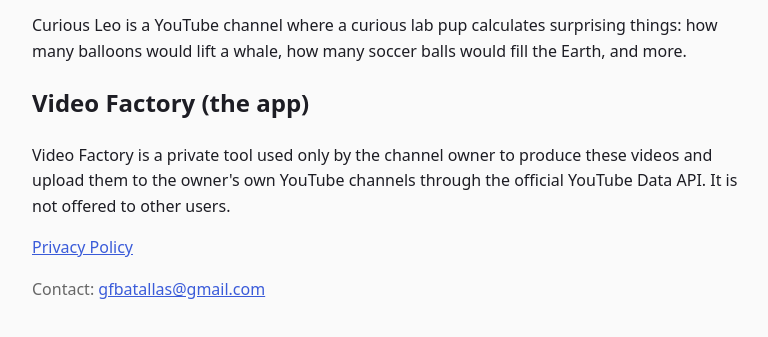
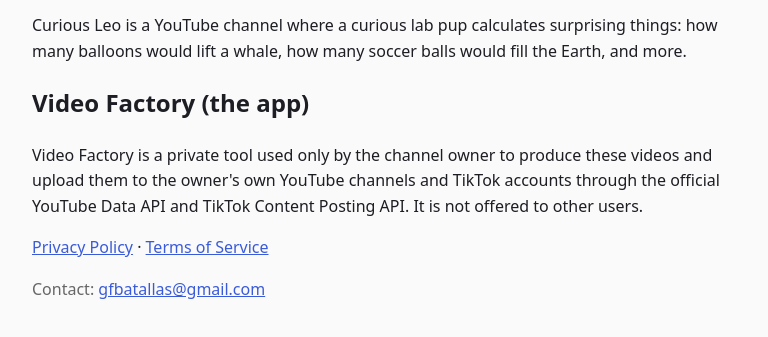
Before and after one commit to Geofran007/curious-leo-legal, a plain HTML site: page index.html in a window 1280 px wide. Shown: the part 149-486 px from the top of the page, without its empty margins (248-1016 px from the left). Drawn offline with Linux system fonts and the light colour scheme.

Commit message:
Enlace a términos

```diff
--- a/index.html
+++ b/index.html
@@ -14,8 +14,8 @@
 <p class="muted">Leo Curioso · Fun science Shorts in English and Spanish</p>
 <p>Curious Leo is a YouTube channel where a curious lab pup calculates surprising things: how many balloons would lift a whale, how many soccer balls would fill the Earth, and more.</p>
 <h2>Video Factory (the app)</h2>
-<p>Video Factory is a private tool used only by the channel owner to produce these videos and upload them to the owner's own YouTube channels through the official YouTube Data API. It is not offered to other users.</p>
-<p><a href="privacy.html">Privacy Policy</a></p>
+<p>Video Factory is a private tool used only by the channel owner to produce these videos and upload them to the owner's own YouTube channels and TikTok accounts through the official YouTube Data API and TikTok Content Posting API. It is not offered to other users.</p>
+<p><a href="privacy.html">Privacy Policy</a> · <a href="terms.html">Terms of Service</a></p>
 <p class="muted">Contact: <a href="mailto:gfbatallas@gmail.com">gfbatallas@gmail.com</a></p>
 </body>
 </html>
```
